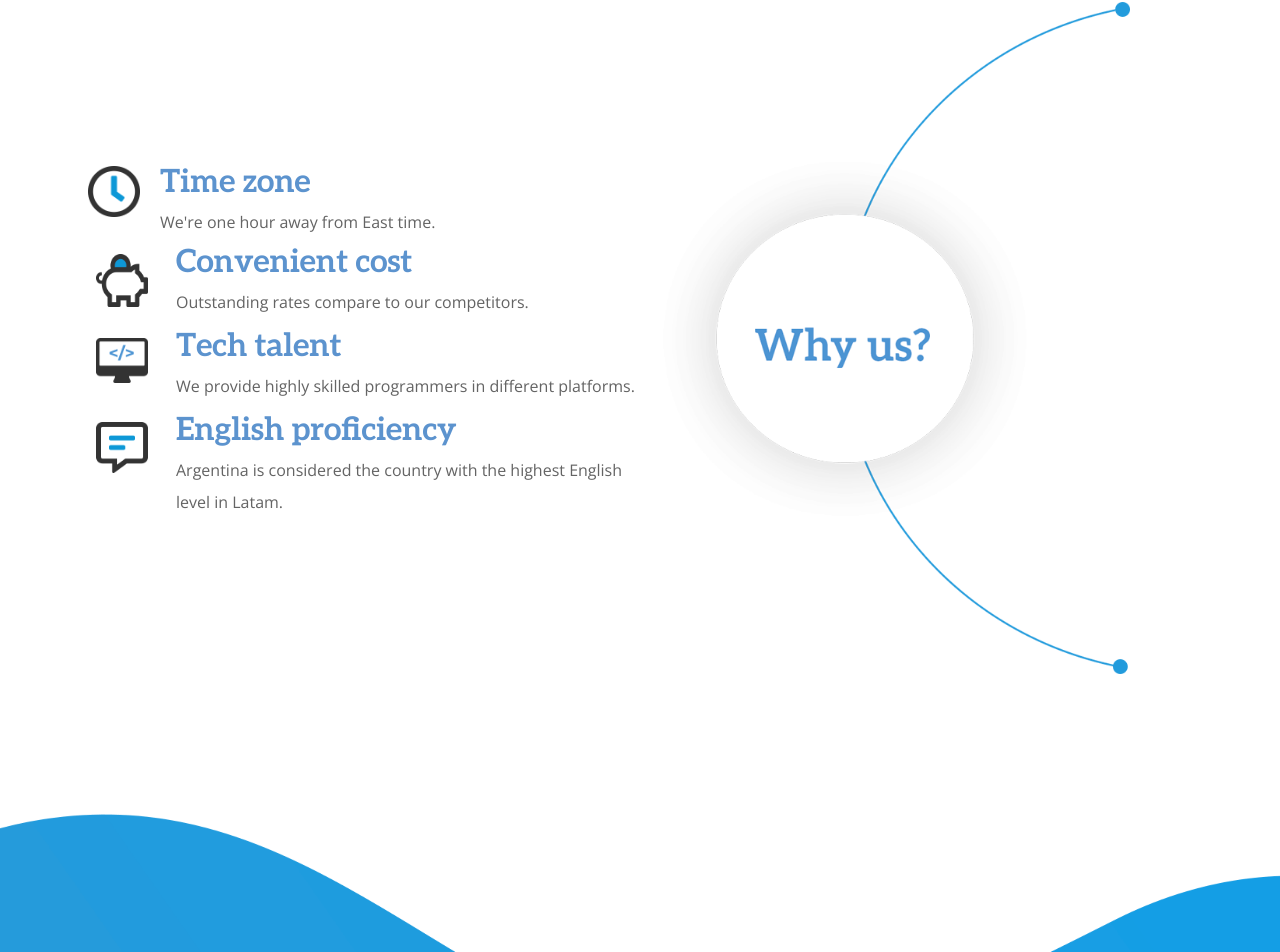
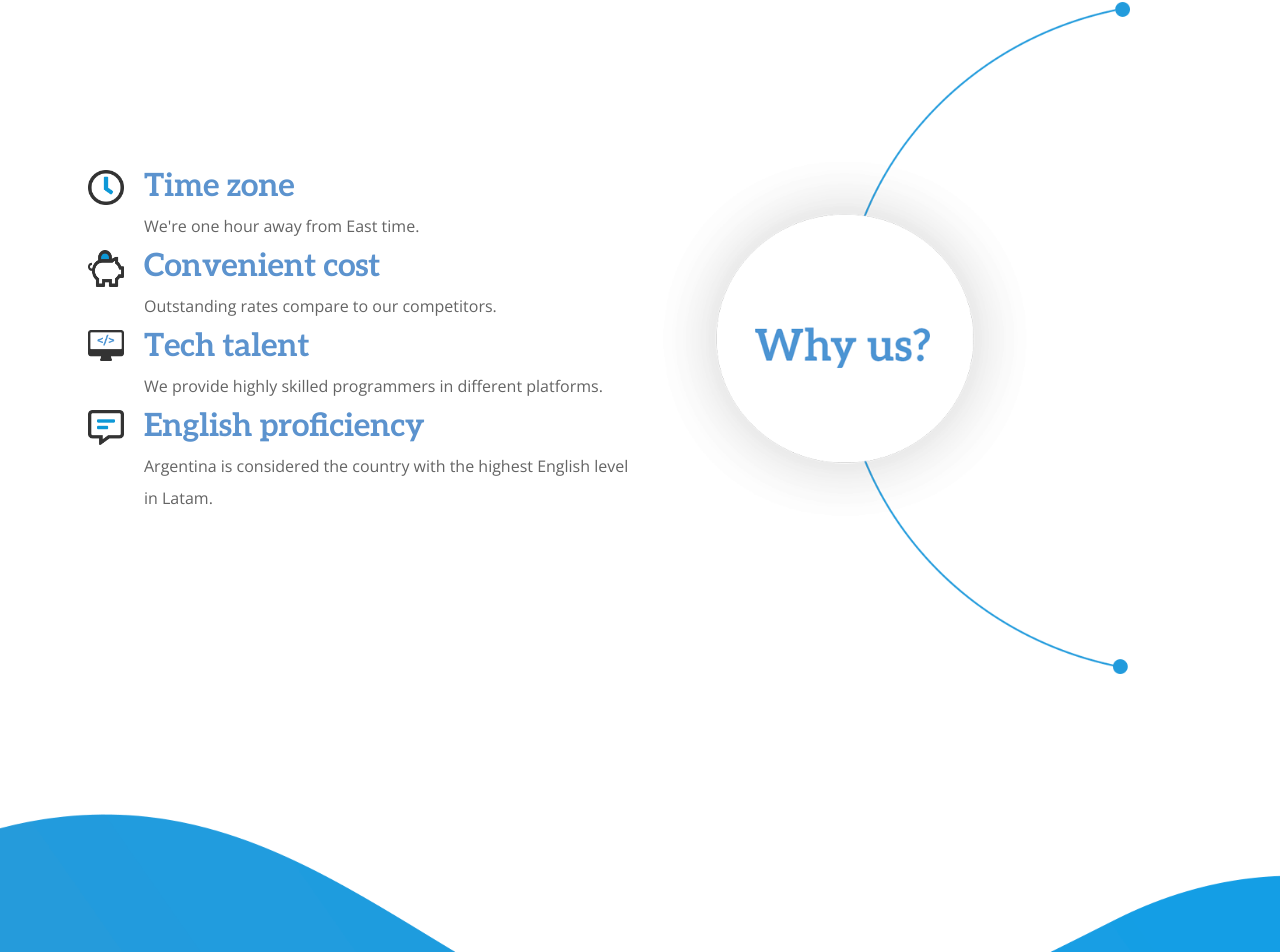
Before and after one commit to ignacioLiotti/test-1441654, a Next.js app: page / in a window 1280 px wide. Shown: the part 1762-2714 px from the top of the page. Built offline with nearby package versions, Linux system fonts and the light colour scheme; no server answers.

Commit message:
Fixed responsive layout in About and Why sections.

```diff
--- a/templates/AboutSection.jsx
+++ b/templates/AboutSection.jsx
@@ -9,7 +9,7 @@ function AboutSection({ strings }) {
         pt-[4.375rem] pb-[8.75rem]
         transition-all duration-300 ease-in"
       >
-        <div className="flex flex-row justify-between max-h-[42rem] px-4">
+        <div className="flex flex-col md:flex-row justify-between md:max-h-[42rem] px-4">
           <div className="px-4" data-aos="fade-up" data-aos-once>
             <img
               src={`/images/${strings.srcImage}.png`}
@@ -17,7 +17,7 @@ function AboutSection({ strings }) {
               alt="about us"
             />
           </div>
-          <div className="flex flex-col justify-center max-w-[50%]">
+          <div className="flex flex-col justify-center md:max-w-[50%]">
             <h2 className="mt-8 mb-2 text-[2rem] text-icon-blue font-aleo font-bold">
               {strings.where}
             </h2>
--- a/templates/WhySection.jsx
+++ b/templates/WhySection.jsx
@@ -3,16 +3,16 @@ import React from "react";
 function WhySection({ strings }) {
   return (
     // TODO: add background image
-    <section className="w-full mb-[38rem] sm:mb-[38rem] md:mb-0">
+    <section className="w-full">
       <div
         className="sm:max-w-[34rem] md:max-w-[45rem] lg:max-w-[60rem] xl:max-w-6xl w-full mx-auto
         pt-[4.375rem] pb-[8.75rem]
         transition-all duration-300 ease-in"
       >
-        <div className="flex flex-col md:flex-row justify-between max-h-[42rem] px-4">
+        <div className="flex flex-col md:flex-row justify-between md:max-h-[42rem] px-4">
           <div className="flex flex-col gap-7 md:gap-0 justify-center w-full md:max-w-[50%] order-2 md:order-1">
             <div className="flex flex-row items-start gap-3">
-              <div className="w-9 h-9 xs:w-[3.25rem] xs:border-purple-500 xs:h-[3.25rem] flex-shrink-0 m-4 xs:m-2">
+              <div className="w-9 h-9 xs:w-[3.25rem]xs:h-[3.25rem] flex-shrink-0 m-4 xs:m-2">
                 <img
                   src={`/images/icons/${strings.timeZoneImg}.png`}
                   className="w-full h-auto object-contain"
@@ -29,7 +29,7 @@ function WhySection({ strings }) {
               </div>
             </div>
             <div className="flex flex-row items-start gap-3">
-              <div className="w-9 h-9 xs:w-[3.25rem] xs:h-[3.25rem] flex-shrink-0 m-4">
+              <div className="w-9 h-9 xs:w-[3.25rem]xs:h-[3.25rem] flex-shrink-0 m-4 xs:m-2">
                 <img
                   src={`/images/icons/${strings.costImg}.png`}
                   className="w-full h-auto object-contain"
@@ -46,7 +46,7 @@ function WhySection({ strings }) {
               </div>
             </div>
             <div className="flex flex-row items-start gap-3">
-              <div className="w-9 h-9 xs:w-[3.25rem] xs:h-[3.25rem] flex-shrink-0 m-4">
+              <div className="w-9 h-9 xs:w-[3.25rem]xs:h-[3.25rem] flex-shrink-0 m-4 xs:m-2">
                 <img
                   src={`/images/icons/${strings.talentImg}.png`}
                   className="w-full h-auto object-contain"
@@ -63,7 +63,7 @@ function WhySection({ strings }) {
               </div>
             </div>
             <div className="flex flex-row items-start gap-3">
-              <div className="w-9 h-9 xs:w-[3.25rem] xs:h-[3.25rem] flex-shrink-0 m-4">
+              <div className="w-9 h-9 xs:w-[3.25rem]xs:h-[3.25rem] flex-shrink-0 m-4 xs:m-2">
                 <img
                   src={`/images/icons/${strings.englishImg}.png`}
                   className="w-full h-auto object-contain"
```
